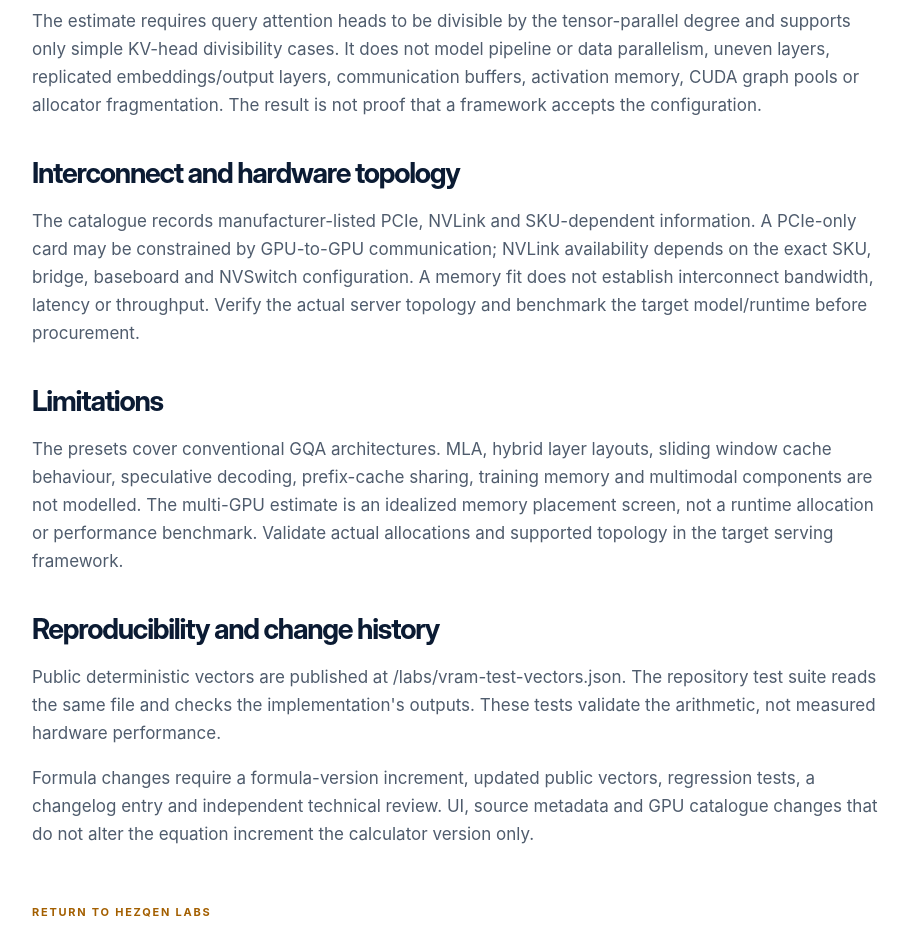
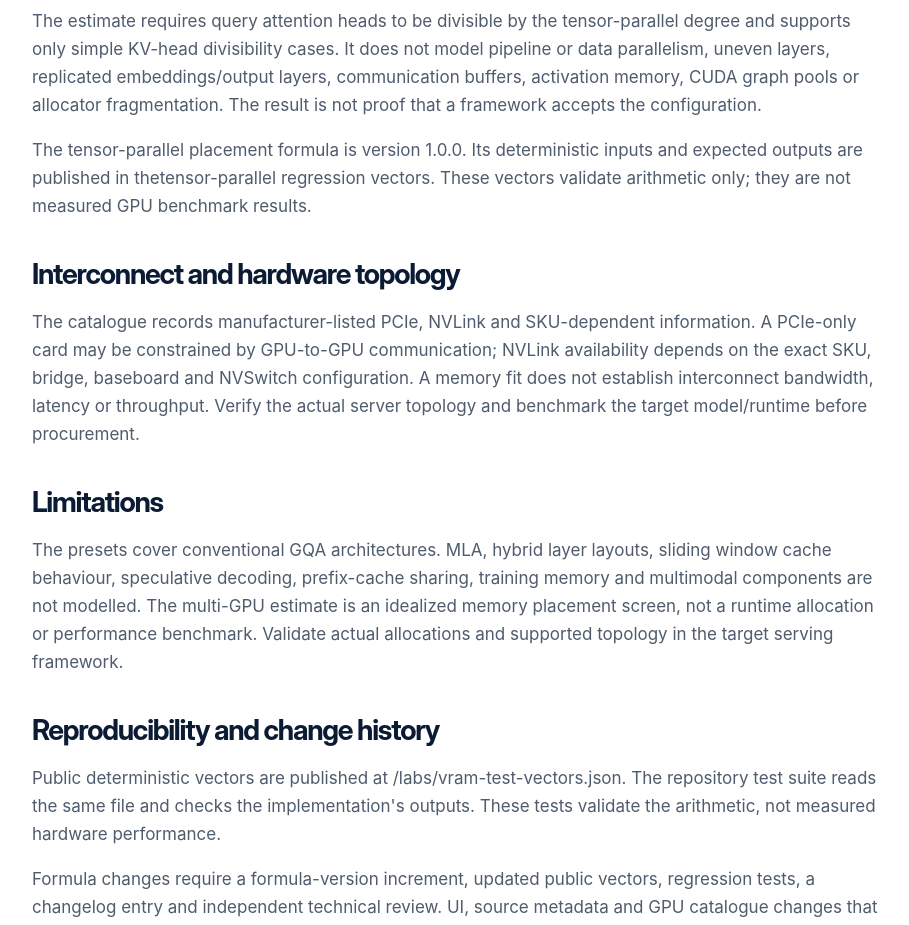
Before and after one commit to LloydCoder/hezqen, a Next.js app: page /labs/methodology in a window 1280 px wide. Shown: the part 2340-3265 px from the top of the page, without its empty margins (183-1092 px from the left). Built offline with nearby package versions, Linux system fonts and the light colour scheme; no server answers.

Commit message:
docs: link public tensor-parallel regression vectors

```diff
--- a/app/(frontend)/labs/methodology/page.tsx
+++ b/app/(frontend)/labs/methodology/page.tsx
@@ -175,6 +175,12 @@ export default function VramMethodologyPage() {
           activation memory, CUDA graph pools or allocator fragmentation. The result is not proof
           that a framework accepts the configuration.
         </p>
+        <p>
+          The tensor-parallel placement formula is version 1.0.0. Its deterministic inputs and
+          expected outputs are published in the
+          <a href="/labs/tensor-parallel-test-vectors.json">tensor-parallel regression vectors</a>.
+          These vectors validate arithmetic only; they are not measured GPU benchmark results.
+        </p>
         <h2>Interconnect and hardware topology</h2>
         <p>
           The catalogue records manufacturer-listed PCIe, NVLink and SKU-dependent information. A
```
